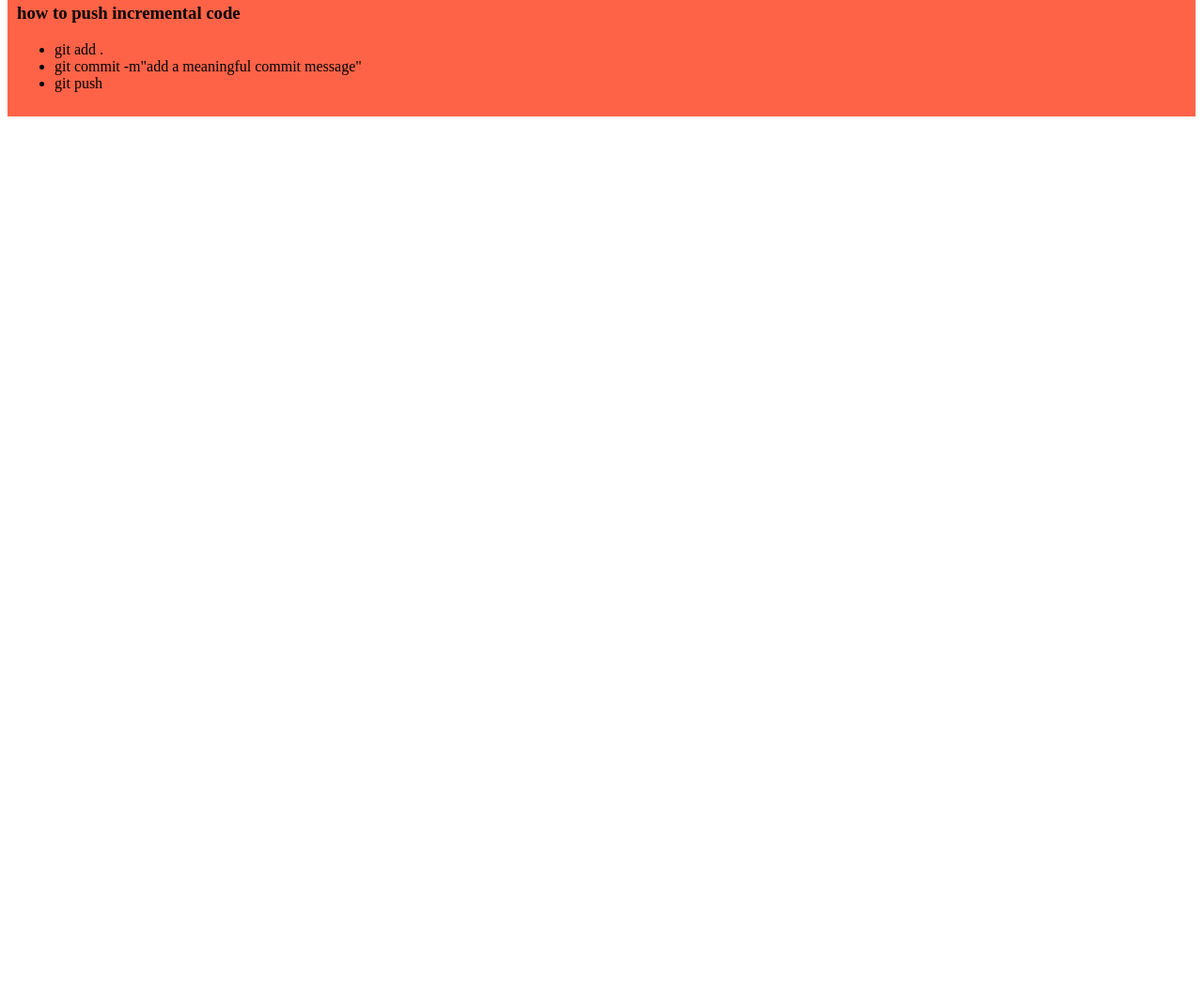
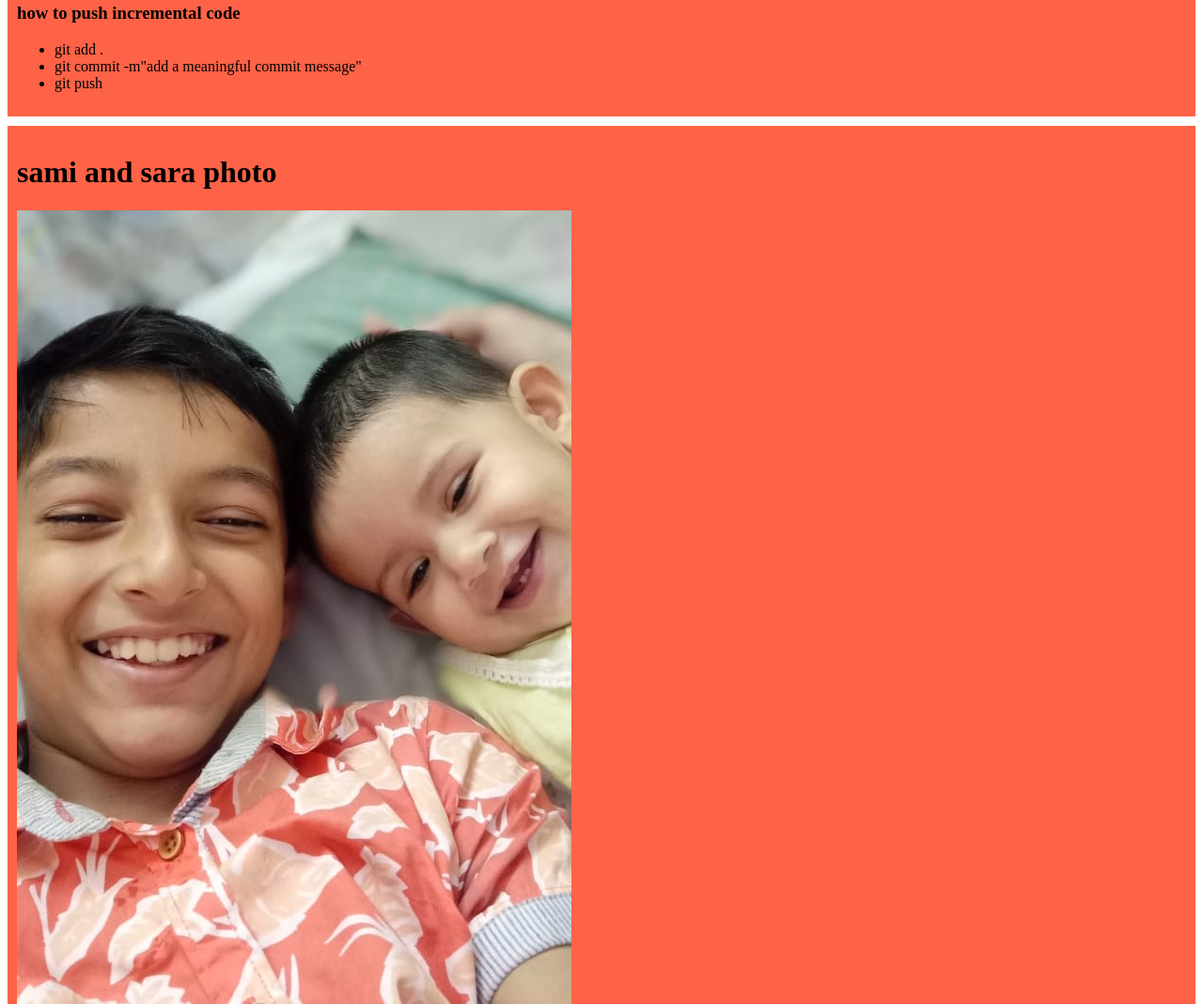
Before and after one commit to samsu-sami/nanu-simple-website, a plain HTML site: page index.html in a window 1280 px wide. Shown: the part 458-1527 px from the top of the page at 94% size. Before the commit the page ends 800 px from the top, so only its background shows below. Drawn offline with Linux system fonts and the light colour scheme.

Commit message:
kim with a big dim

```diff
--- a/index.html
+++ b/index.html
@@ -27,5 +27,9 @@
             <li>git push</li>
         </ul>
     </div>
+    <div>
+        <h1>sami and sara photo</h1>
+        <img src="images/ss.jpg" alt="">
+    </div>
 </body>
 </html>
```
Also changed, not shown: images/ss.jpg (added), ss.jpg (added).
